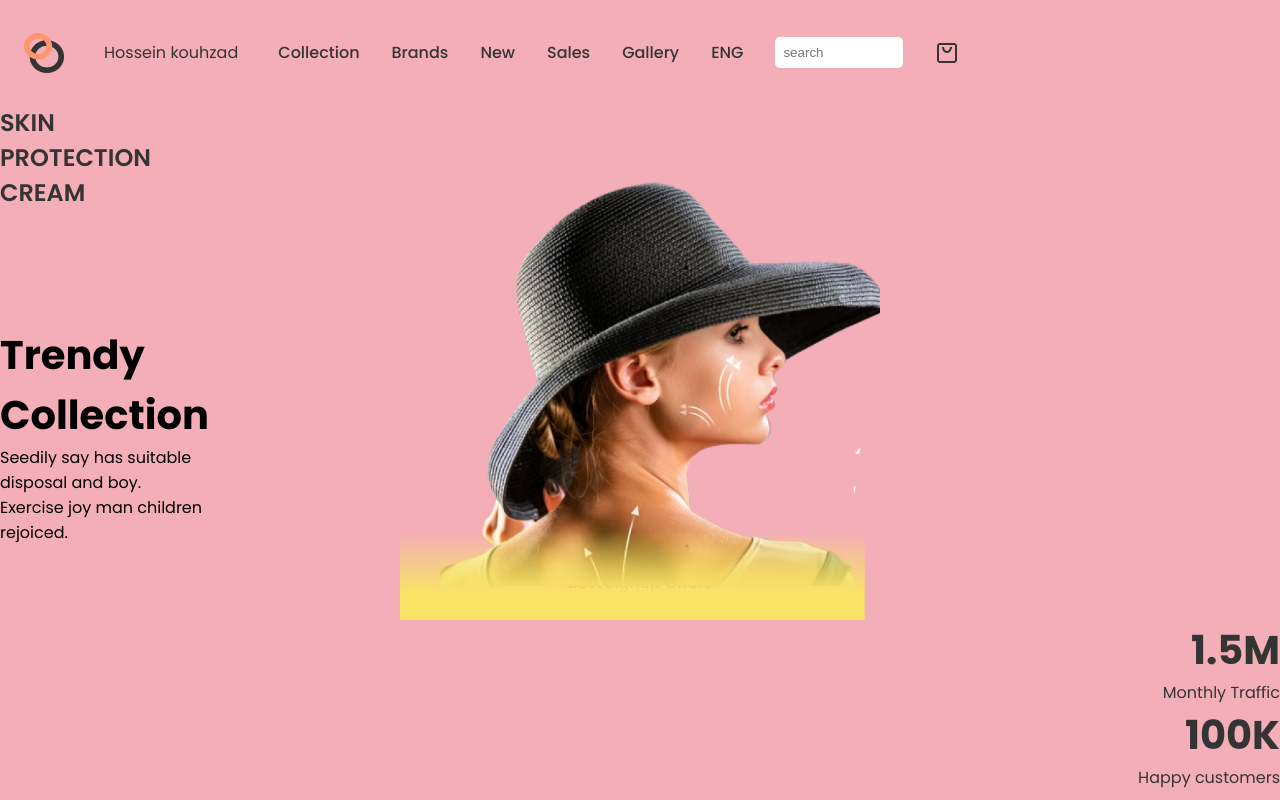
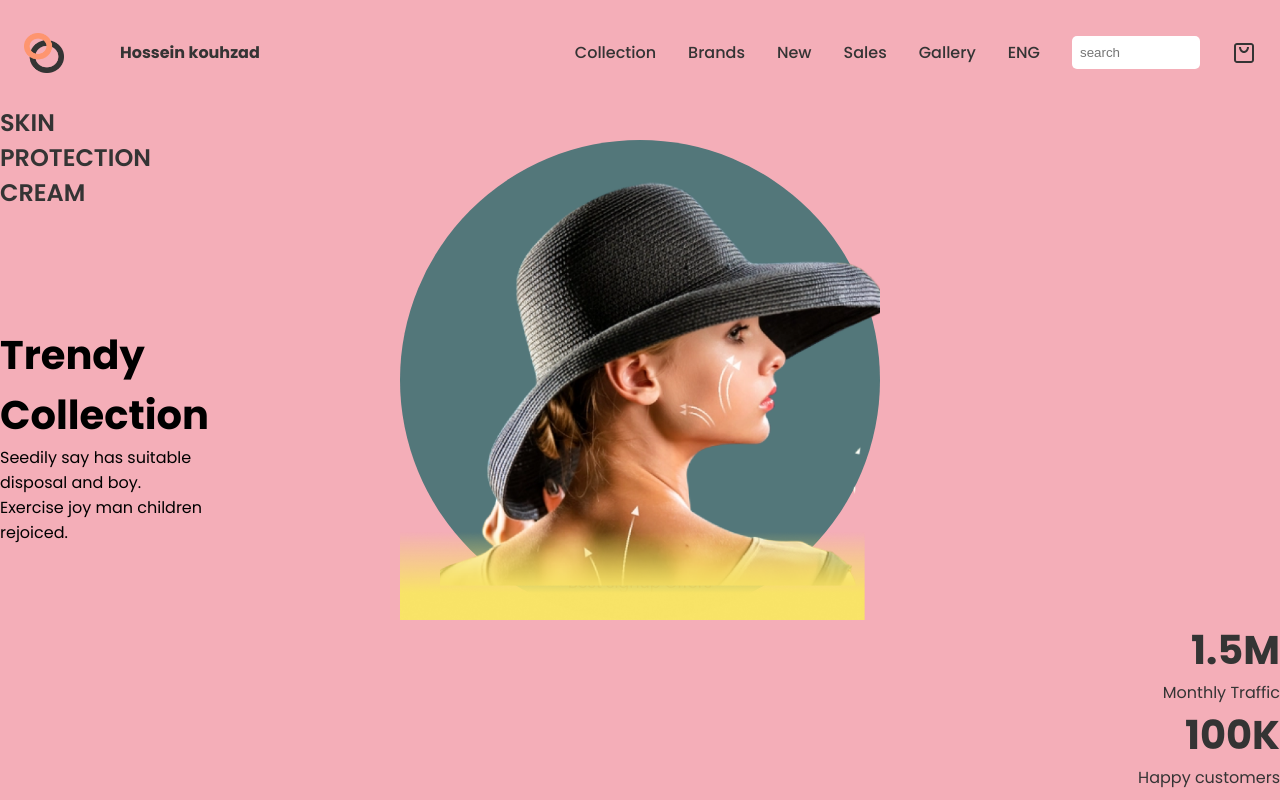
Before and after one commit to HKouhzad1991/Ecommerce-react-app, a React (Create React App) app: page / in a window 1280 px wide. Built offline with nearby package versions, Linux system fonts and the light colour scheme.

Commit message:
hero pic and color

```diff
--- a/src/components/Hero/Hero.module.css
+++ b/src/components/Hero/Hero.module.css
@@ -16,6 +16,16 @@
     width: 30rem;
     position: absolute;
     bottom: 0;
+}
+
+.blueCircle {
+    width: 30rem;
+    height: 30rem;
+    position: absolute;
+    z-index: -99;
+    border-radius: 50%;
+    bottom: 0;
+    background-color:#53777a;
 }
 
 .h_sides {
@@ -40,7 +50,7 @@
     color: black;
 }
 
-.text2>:first-child {
+.text2>:nth-child(1) {
     font-weight: 800;
     font-size: 2.5rem;
 }
@@ -62,8 +72,8 @@
 }
 
 .customers {
-    display: flex;
-    flex-direction: column;
+    display: grid;
+
     text-align: right;
 
 }
--- a/src/components/header/Header.module.css
+++ b/src/components/header/Header.module.css
@@ -6,7 +6,9 @@
 
 .logo {
     display: flex;
-align-items: center;
+    align-items: center;
+    flex: 1;
+    gap: 1rem;
 }
 
 .logo>img {
@@ -15,6 +17,10 @@ align-items: center;
 
 }
 
+.logo>span {
+    font-weight: 650;
+
+}
 
 
 .right {
@@ -38,12 +44,13 @@ align-items: center;
 .menu>li:hover {
     color: white;
     cursor: pointer;
-    scale: 1.2;
+    scale: 1.3;
 
 }
 
 .search {
     width: 7rem;
+    height: 30%;
     outline: none;
     border: none;
     border-radius: 5px;
```
